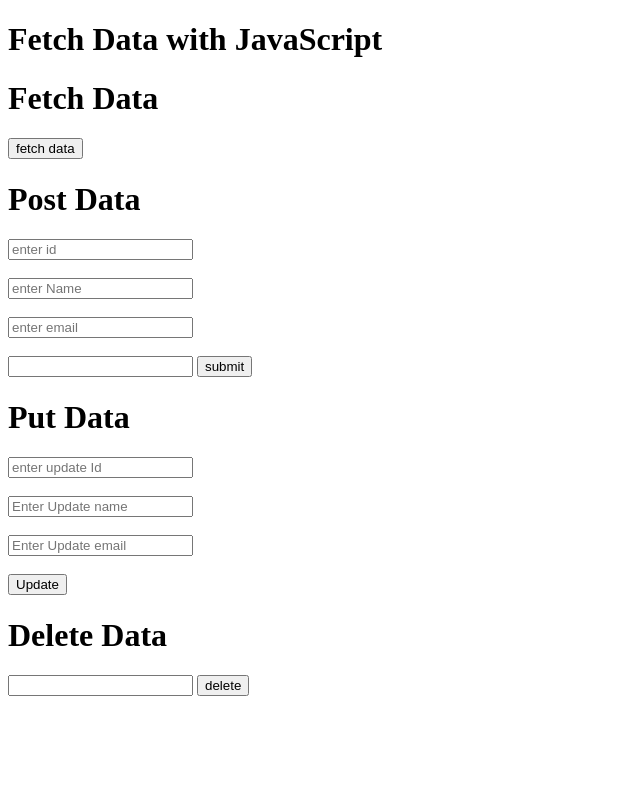
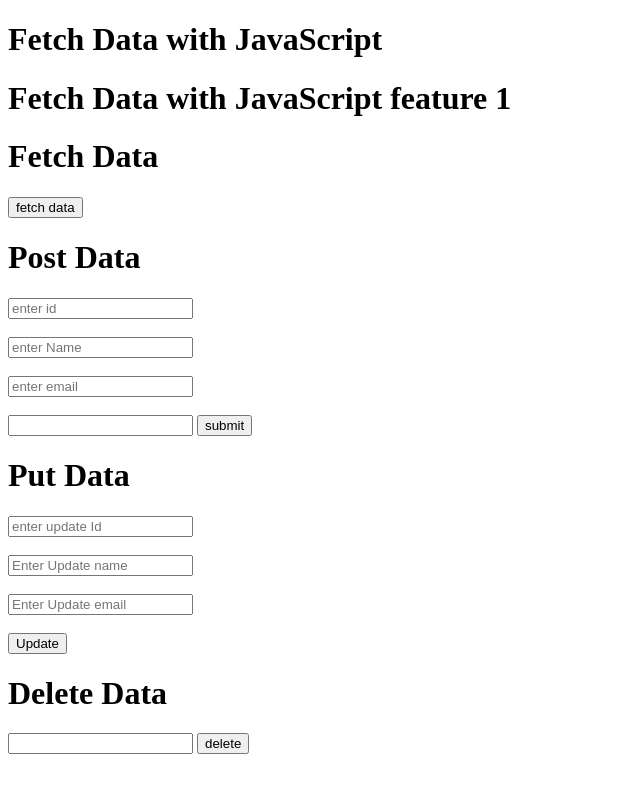
Before and after one commit to muhammedrifadkp/Fetch, a plain HTML site: page index.html in a window 1280 px wide. Shown: the whole page, without its empty margins (0-640 px from the left). Drawn offline with Linux system fonts and the light colour scheme.

Commit message:
version 1.2

```diff
--- a/index.html
+++ b/index.html
@@ -18,6 +18,7 @@
 <body>
 
     <h1>Fetch Data with JavaScript</h1>
+    <h1>Fetch Data with JavaScript feature 1</h1>
 
     <h1>Fetch Data</h1>
     <button onclick="fetchData()">fetch data</button>
```
